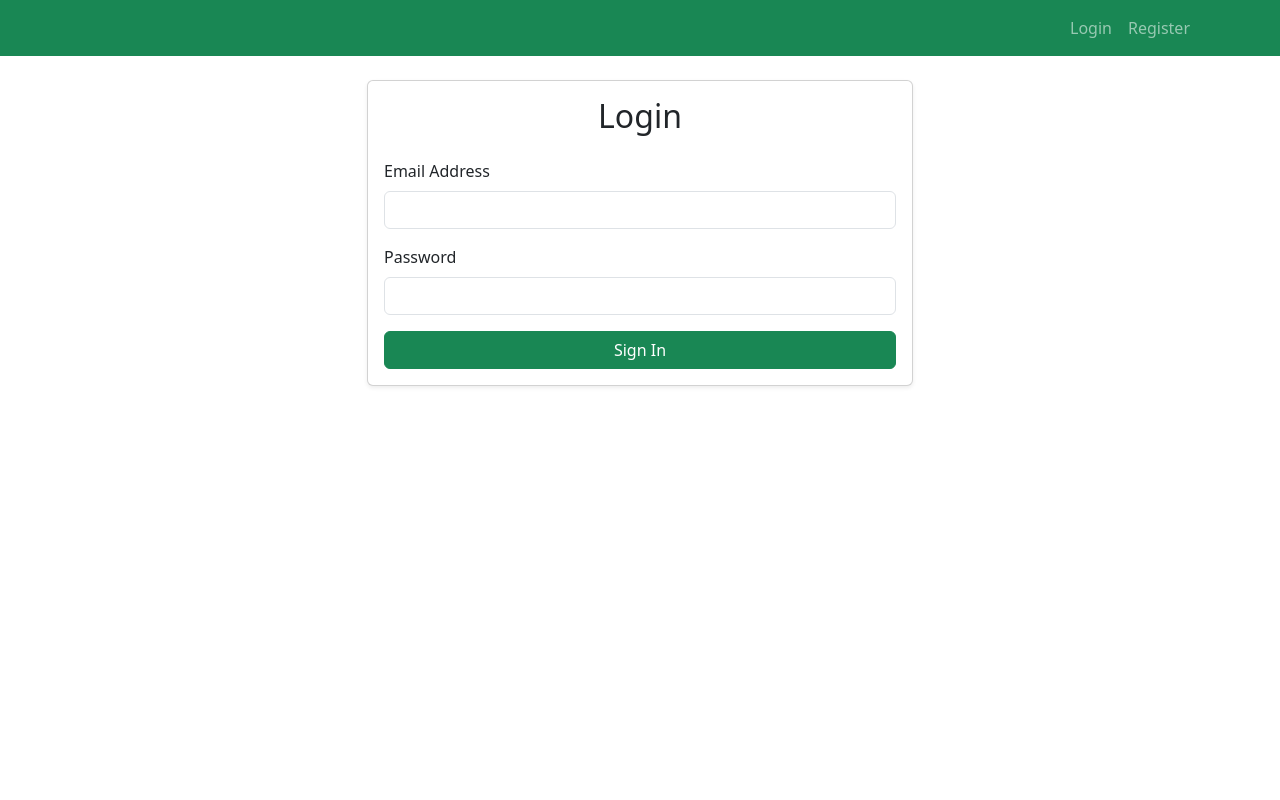
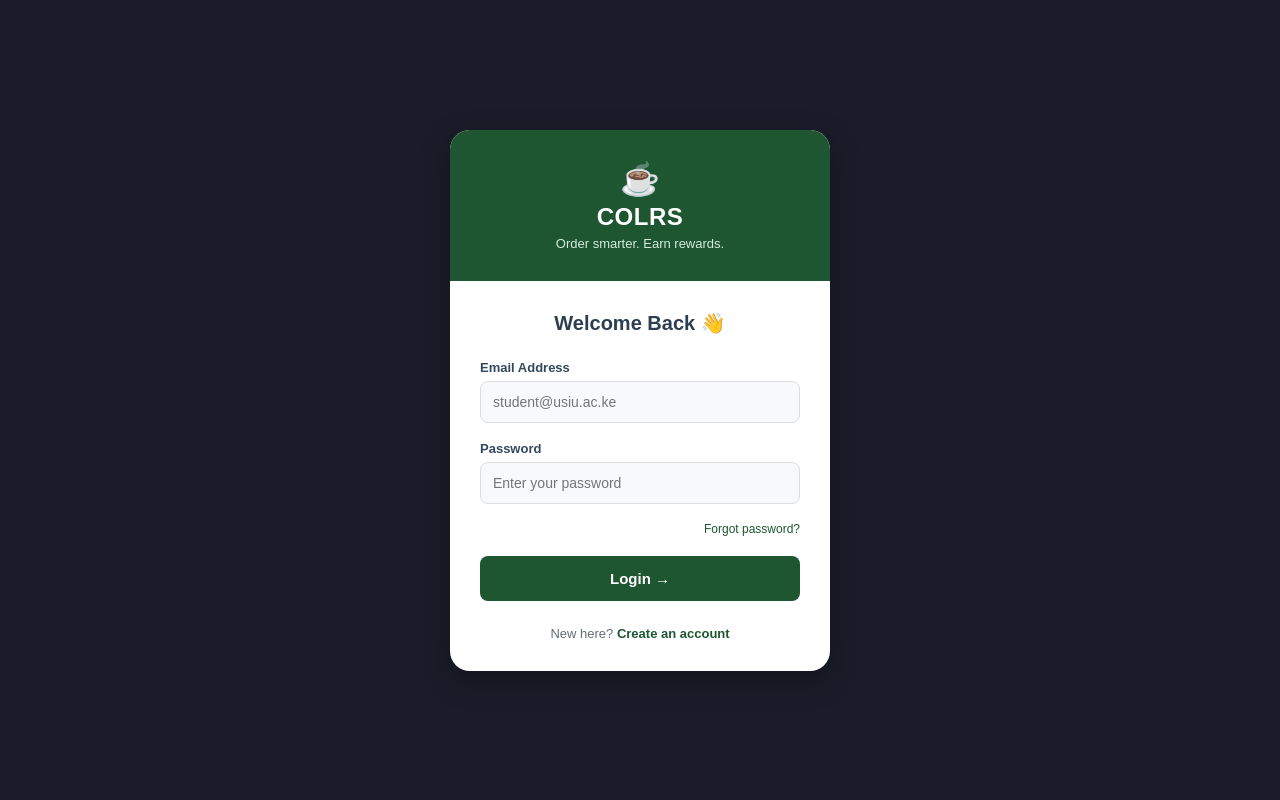
Before and after one commit to munyokiephraim-ctrl/COLRS, a Flask app: template app/templates/login.html in a window 1280 px wide. Run offline with Flask 3, Linux system fonts and the light colour scheme; the template is opened without the code that fills it, so the values that code supplies are empty.

Commit message:
Fix login and register templates with explicit actions and exact UI styling

```diff
--- a/app/templates/login.html
+++ b/app/templates/login.html
@@ -1,34 +1,179 @@
-{% extends "base.html" %}
+<!DOCTYPE html>
+<html lang="en">
+<head>
+    <meta charset="UTF-8">
+    <meta name="viewport" content="width=device-width, initial-scale=1.0">
+    <title>COLRS - Login</title>
+    <style>
+        body {
+            background-color: #1a1c29;
+            font-family: Arial, sans-serif;
+            display: flex;
+            justify-content: center;
+            align-items: center;
+            min-height: 100vh;
+            margin: 0;
+        }
+        .phone-frame {
+            background: #ffffff;
+            width: 380px;
+            border-radius: 20px;
+            box-shadow: 0 10px 30px rgba(0,0,0,0.3);
+            overflow: hidden;
+            display: flex;
+            flex-direction: column;
+        }
+        .header {
+            background-color: #1e5631;
+            color: white;
+            text-align: center;
+            padding: 30px 20px;
+        }
+        .header .icon {
+            font-size: 32px;
+            margin-bottom: 5px;
+        }
+        .header h1 {
+            margin: 0;
+            font-size: 24px;
+            font-weight: bold;
+            letter-spacing: 0.5px;
+        }
+        .header p {
+            margin: 5px 0 0 0;
+            font-size: 13px;
+            color: #d4edda;
+        }
+        .form-container {
+            padding: 30px;
+        }
+        h2 {
+            text-align: center;
+            color: #2c3e50;
+            margin-top: 0;
+            margin-bottom: 25px;
+            font-size: 20px;
+        }
+        .form-group {
+            margin-bottom: 18px;
+        }
+        label {
+            display: block;
+            margin-bottom: 6px;
+            font-weight: bold;
+            color: #34495e;
+            font-size: 13px;
+        }
+        input {
+            width: 100%;
+            padding: 12px;
+            border: 1px solid #dcdde1;
+            border-radius: 8px;
+            box-sizing: border-box;
+            font-size: 14px;
+            background-color: #f8f9fa;
+        }
+        input:focus {
+            border-color: #1e5631;
+            outline: none;
+            background-color: #fff;
+        }
+        .forgot-link {
+            text-align: right;
+            margin-bottom: 20px;
+            font-size: 12px;
+        }
+        .forgot-link a {
+            color: #1e5631;
+            text-decoration: none;
+        }
+        .forgot-link a:hover {
+            text-decoration: underline;
+        }
+        button {
+            width: 100%;
+            background: #1e5631;
+            color: white;
+            padding: 14px;
+            border: none;
+            border-radius: 8px;
+            font-weight: bold;
+            cursor: pointer;
+            font-size: 15px;
+            transition: background 0.2s;
+        }
+        button:hover {
+            background: #143d22;
+        }
+        .footer-link {
+            text-align: center;
+            margin-top: 25px;
+            font-size: 13px;
+            color: #636e72;
+        }
+        .footer-link a {
+            color: #1e5631;
+            text-decoration: none;
+            font-weight: bold;
+        }
+        .footer-link a:hover {
+            text-decoration: underline;
+        }
+        .alert {
+            padding: 10px;
+            margin-bottom: 15px;
+            border-radius: 6px;
+            font-size: 13px;
+        }
+        .alert-danger { background: #f8d7da; color: #721c24; }
+        .alert-success { background: #d4edda; color: #155724; }
+        .alert-info { background: #d1ecf1; color: #0c5460; }
+    </style>
+</head>
+<body>
 
-{% block content %}
-<div class="row justify-content-center">
-    <div class="col-md-6">
-        <div class="card shadow-sm">
-            <div class="card-body">
-                <h2 class="card-title text-center mb-4">Login</h2>
+    <div class="phone-frame">
+        <div class="header">
+            <div class="icon">☕</div>
+            <h1>COLRS</h1>
+            <p>Order smarter. Earn rewards.</p>
+        </div>
 
-                {% with messages = get_flashed_messages() %}
+        <div class="form-container">
+            <h2>Welcome Back 👋</h2>
+
+            <!-- Flash Messages -->
+            {% with messages = get_flashed_messages(with_categories=true) %}
               {% if messages %}
-                    {% for message in messages %}
-                      <div class="alert alert-danger">{{ message }}</div>
+                {% for category, message in messages %}
+                  <div class="alert alert-{{ category }}">{{ message }}</div>
                 {% endfor %}
               {% endif %}
             {% endwith %}
 
-                <!-- Added autocomplete="on" to help browser suggest logins -->
-                <form method="POST" autocomplete="on">
-                    <div class="mb-3">
-                        <label class="form-label">Email Address</label>
-                        <input type="email" name="email" class="form-control" autocomplete="email" required>
+            <form method="POST" action="{{ url_for('auth.login') }}">
+                <div class="form-group">
+                    <label>Email Address</label>
+                    <input type="email" name="email" required placeholder="student@usiu.ac.ke">
                 </div>
-                    <div class="mb-3">
-                        <label class="form-label">Password</label>
-                        <input type="password" name="password" class="form-control" autocomplete="current-password" required>
+
+                <div class="form-group">
+                    <label>Password</label>
+                    <input type="password" name="password" required placeholder="Enter your password">
                 </div>
-                    <button type="submit" class="btn btn-success w-100">Sign In</button>
+
+                <div class="forgot-link">
+                    <a href="#">Forgot password?</a>
+                </div>
+
+                <button type="submit">Login &rarr;</button>
             </form>
+
+            <div class="footer-link">
+                New here? <a href="{{ url_for('auth.register') }}">Create an account</a>
             </div>
         </div>
     </div>
-</div>
-{% endblock %}
+
+</body>
+</html>
```
Also changed, not shown: app/templates/register.html (+27 -22 lines). Lines whose indentation alone changed are shown as unchanged.
